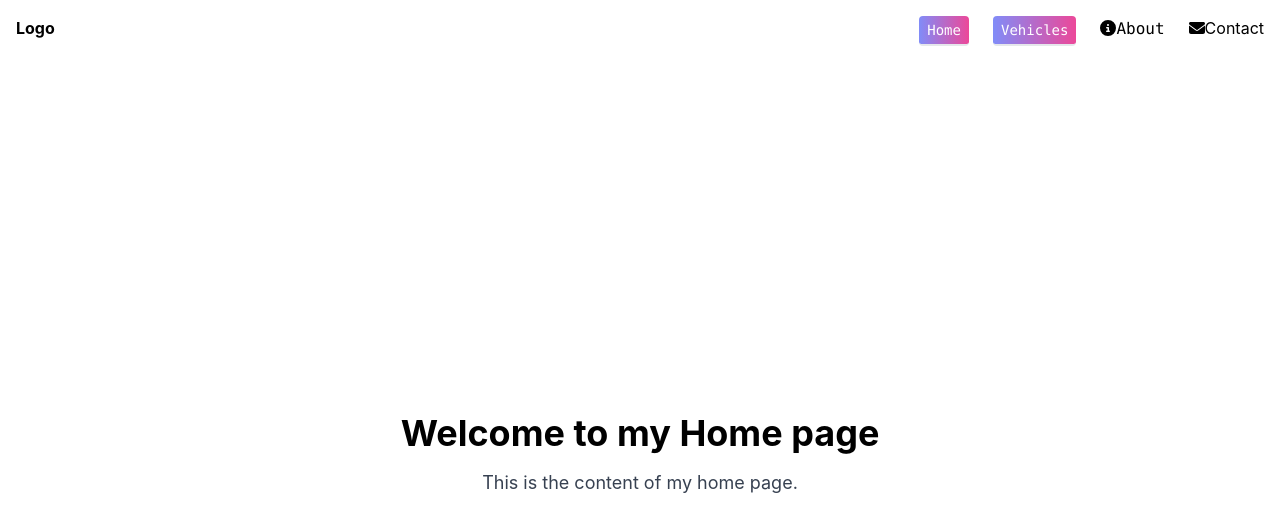
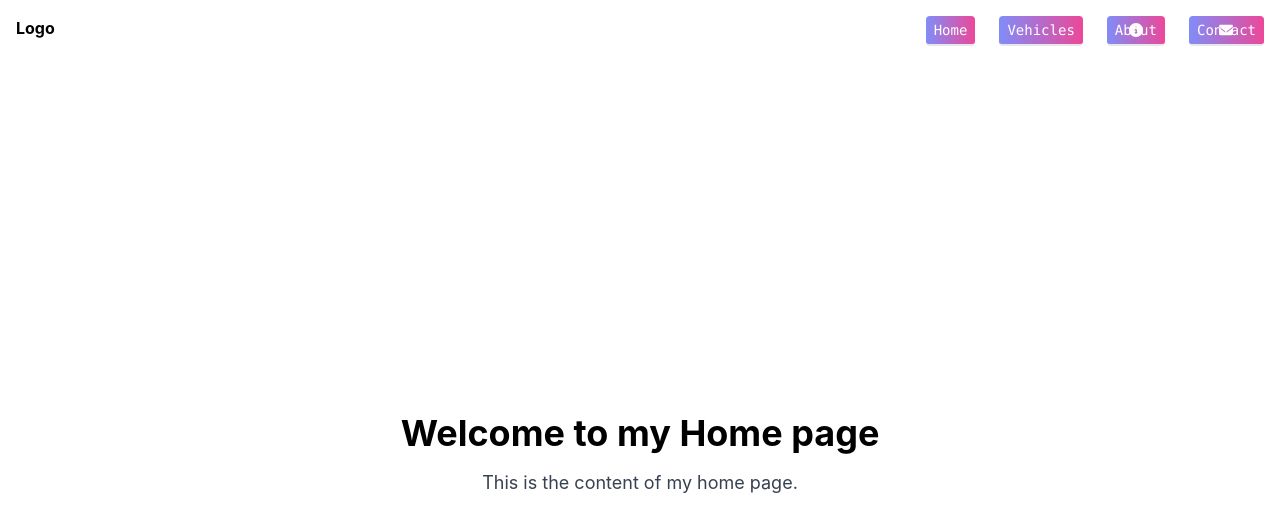
Before and after one commit to byunn90/WorldRoamRentals, a React (Create React App) app in the folder client/: page / in a window 1280 px wide. Shown: the top 532 px of the page. Built offline with nearby package versions, Linux system fonts and the light colour scheme.

Commit message:
working on the buttons

```diff
--- a/client/package.json
+++ b/client/package.json
@@ -3,6 +3,8 @@
   "version": "0.1.0",
   "private": true,
   "dependencies": {
+    "@fortawesome/fontawesome-svg-core": "^6.4.2",
+    "@fortawesome/free-brands-svg-icons": "^6.4.2",
     "@fortawesome/free-solid-svg-icons": "^6.4.2",
     "@fortawesome/react-fontawesome": "^0.2.0",
     "@testing-library/jest-dom": "^5.17.0",
--- a/client/src/components/NavBar.js
+++ b/client/src/components/NavBar.js
@@ -1,5 +1,6 @@
 import React, { useState } from "react";
 import { FontAwesomeIcon } from "@fortawesome/react-fontawesome";
+import { faFacebookF, faGithub } from "@fortawesome/free-brands-svg-icons";
 import {
   faHome,
   faCar,
@@ -10,14 +11,21 @@ import {
 function NavBar() {
   // Define the states you need
   const [hovered, setHovered] = useState(false);
-  // Home icon Hover
   const [showHomePopup, setShowHomePopup] = useState(false);
+  // For the Home useState Icon
   const [showCarPopUp, setCarPopup] = useState(false);
-  // For the Vechicles icon
   const [showHoveredVechicles, setHoveredVechicles] = useState(false);
-  console.log("showHomePopup:", showHomePopup);
+  // For the Vechicle usestate Icon
+  const [showAboutPopup, setAboutPopup] = useState(false);
+  const [showHoveredAbout, setHoveredAboutPopup] = useState(false);
+  // For the About useState Icon
+  const [showContactPopup, setContactPopup] = useState(false);
+  const [ShowHoveredContact, setHoveredContactPopup] = useState(false);
   return (
-    <nav className="navBar flex justify-between p-4">
+    <nav
+      className="navBar flex justify-between p-4"
+      style={{ backgroundColor: "" }}
+    >
       <div className="pr-10 logo text-1xl font-bold">Logo</div>
       <ul className="flex space-x-4 gap-2">
         <li>
@@ -45,7 +53,7 @@ function NavBar() {
         </li>
         <li>
           <button
-            onClick={() => setCarPopup(!showCarPopUp)}
+            onClick={() => setAboutPopup(!showAboutPopup)}
             className="relative flex items-center justify-center text-white border-b-2 bg-gradient-to-r from-indigo-400 transition ease-in-out delay-350 hover:via-purple-600 to-pink-500 px-2 py-1 rounded font-mono focus:outline-none"
             onMouseEnter={() => setHoveredVechicles(true)}
             onMouseLeave={() => setHoveredVechicles(false)}
@@ -63,25 +71,50 @@ function NavBar() {
             >
               Vehicles
             </span>
+            {/* {New button has to be done here} */}
           </button>
         </li>
         <li>
-          <a
-            href="https://www.w3schools.com"
-            className="text-black md:hover:bg-transparent hover:text-blue-600 font-mono"
+          <button
+            onClick={() => showContactPopup(!setContactPopup)}
+            className=" text-sm relative flex items-center justify-center text-white border-b-2 bg-gradient-to-r from-indigo-400 transition ease-in-out delay-350 hover:via-purple-600 to-pink-500 px-2 py-1 rounded font-mono focus:outline-none"
+            onMouseEnter={() => setHoveredAboutPopup(false)}
+            onMouseLeave={() => setHoveredAboutPopup(true)}
           >
-            <FontAwesomeIcon icon={faInfoCircle} />
+            <FontAwesomeIcon
+              icon={faInfoCircle}
+              className={`absolute transition-opacity duration-1000 ${
+                showHoveredAbout ? "opacity-0" : "opacity-100"
+              }`}
+            ></FontAwesomeIcon>
             About
-          </a>
+            <span
+              className={`text-sm transition-opacity duration-1000 w-15 text-center ${
+                showHoveredAbout ? "opacity-0" : "opacity-100"
+              }`}
+            ></span>
+          </button>
         </li>
         <li>
-          <a
-            href="https://www.w3schools.com"
-            className="block text-black md:hover:bg-transparent hover:text-blue-600"
+          <button
+            onClick={() => showContactPopup(!setContactPopup)}
+            className="text-sm relative flex items-center justify-center text-white border-b-2 bg-gradient-to-r from-indigo-400 transition ease-in-out delay-350 hover:via-purple-600 to-pink-500 px-2 py-1 rounded font-mono focus:outline-none"
+            onMouseLeave={() => setHoveredContactPopup(true)}
+            onMouseEnter={() => setHoveredContactPopup(false)}
           >
-            <FontAwesomeIcon icon={faEnvelope} className="" />
+            <FontAwesomeIcon
+              icon={faEnvelope}
+              className={`absolute transition-opacity duration-1000 ${
+                ShowHoveredContact ? "opacity-0" : "opacity-100"
+              }`}
+            ></FontAwesomeIcon>
+            <span
+              className={`text-sm transition-opacity duration-1000 w-15 text-center ${
+                ShowHoveredContact ? "opacity-0" : "opacity-100"
+              }`}
+            ></span>
             Contact
-          </a>
+          </button>
         </li>
       </ul>
     </nav>
```
Also changed, not shown: 1 other file (tests, documents, lock files or other folders).
